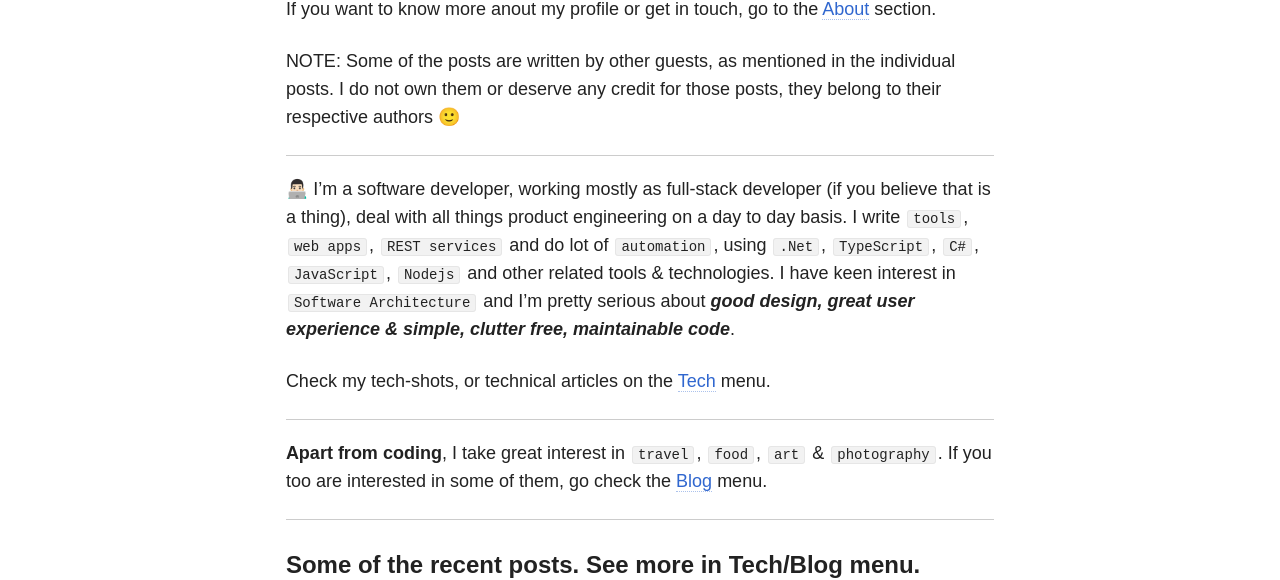
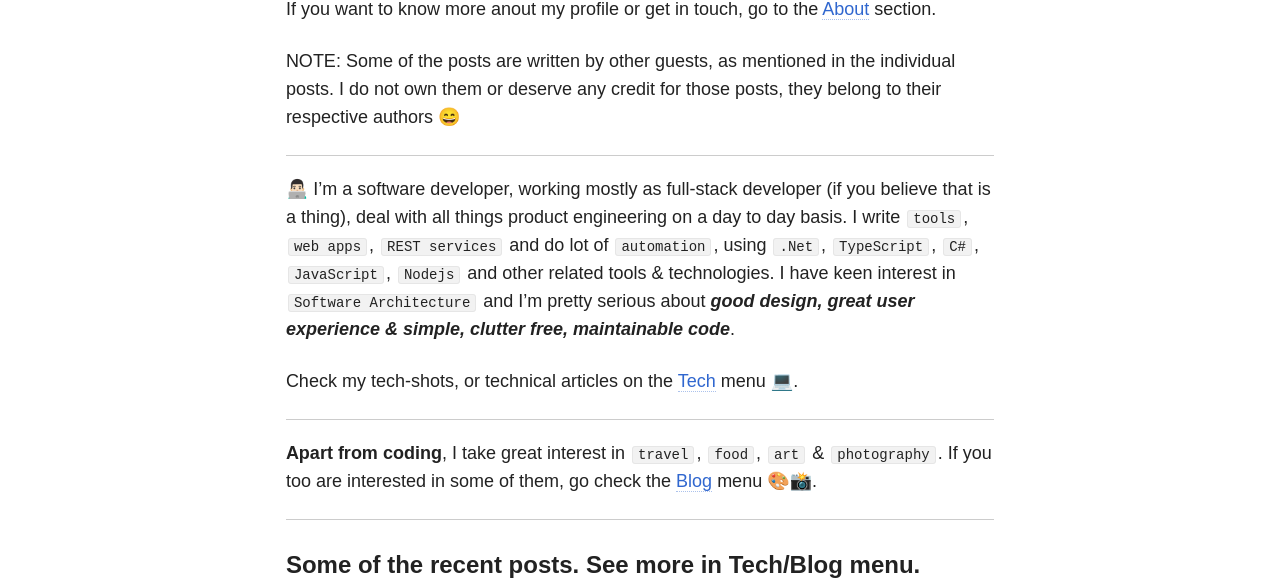
Before and after one commit to chakrabar/chakrabar.github.io, a Jekyll site: the page built from index.md, in a window 1280 px wide. Shown: the part 673-1253 px from the top of the page. Built offline with Jekyll 4.4.1, drawn with Linux system fonts in a browser that asks for light colours; nearby versions of some CDN libraries.

```diff
--- a/about/index.html
+++ b/about/index.html
@@ -71,9 +71,10 @@ creditlink: http://wegraphics.net/downloads/free-ultimate-blurred-background-pac
         profile.
         <br />
         NOTE: Some of the posts here are written by other people, as mentioned in individual posts. I do not own them or
-        deserve any credit for those posts, they belong to their respective authors 🙂
+        deserve any credit for those posts, they belong to their respective authors 😄
         <br />
-        I care about causes like education, equality &amp; humanity ♥.
+        I care about causes like education, equality &amp; humanity
+        👩🏽👴🏻👨🏻‍🦰👩🏼‍🦲👱🏻‍♂️👩🏿‍🦱👳🏽‍♂️👶🏻🧔🏿👵🏽.
     </p>
 
     <br />
--- a/index.md
+++ b/index.md
@@ -8,17 +8,17 @@ Welcome to the technical & everyday-life notes from AC. Here I write about all t
 
 If you want to know more anout my profile or get in touch, go to the [About](/about) section.
 
-NOTE: Some of the posts are written by other guests, as mentioned in the individual posts. I do not own them or deserve any credit for those posts, they belong to their respective authors 🙂
+NOTE: Some of the posts are written by other guests, as mentioned in the individual posts. I do not own them or deserve any credit for those posts, they belong to their respective authors 😄
 
 ----
 
 👨🏻‍💻 I'm a software developer, working mostly as full-stack developer (if you believe that is a thing), deal with all things product engineering on a day to day basis. I write `tools`, `web apps`, `REST services` and do lot of `automation`, using `.Net`, `TypeScript`, `C#`, `JavaScript`, `Nodejs` and other related tools & technologies. I have keen interest in `Software Architecture` and I'm pretty serious about ***good design, great user experience & simple, clutter free, maintainable code***.
 
-Check my tech-shots, or technical articles on the [Tech](/articles/) menu.
+Check my tech-shots, or technical articles on the [Tech](/articles/) menu 💻.
 
 ----
 
-**Apart from coding**, I take great interest in `travel`, `food`, `art` & `photography`. If you too are interested in some of them, go check the [Blog](/blog/) menu.
+**Apart from coding**, I take great interest in `travel`, `food`, `art` & `photography`. If you too are interested in some of them, go check the [Blog](/blog/) menu 🎨📸.
 
 ----
 
```
